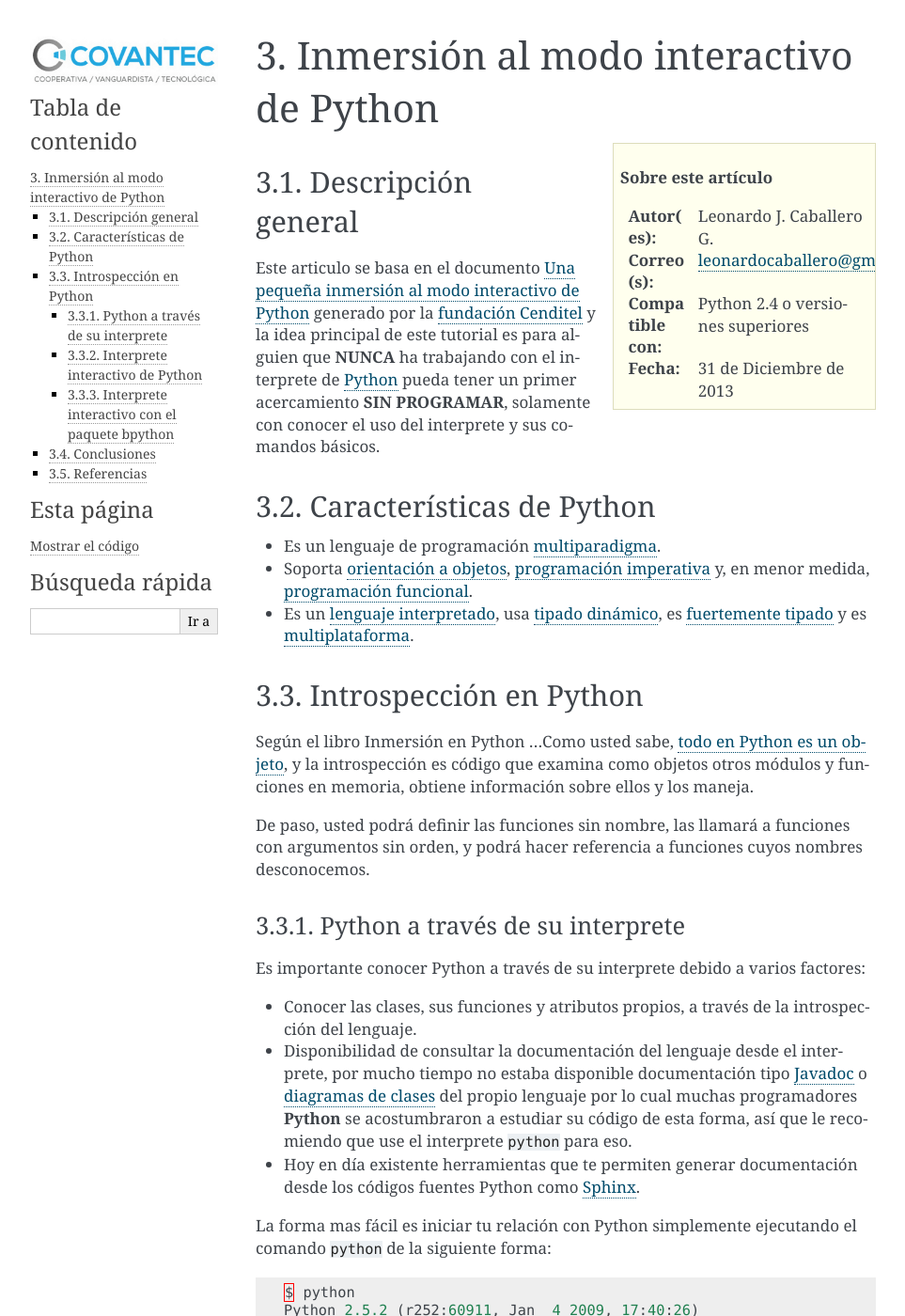
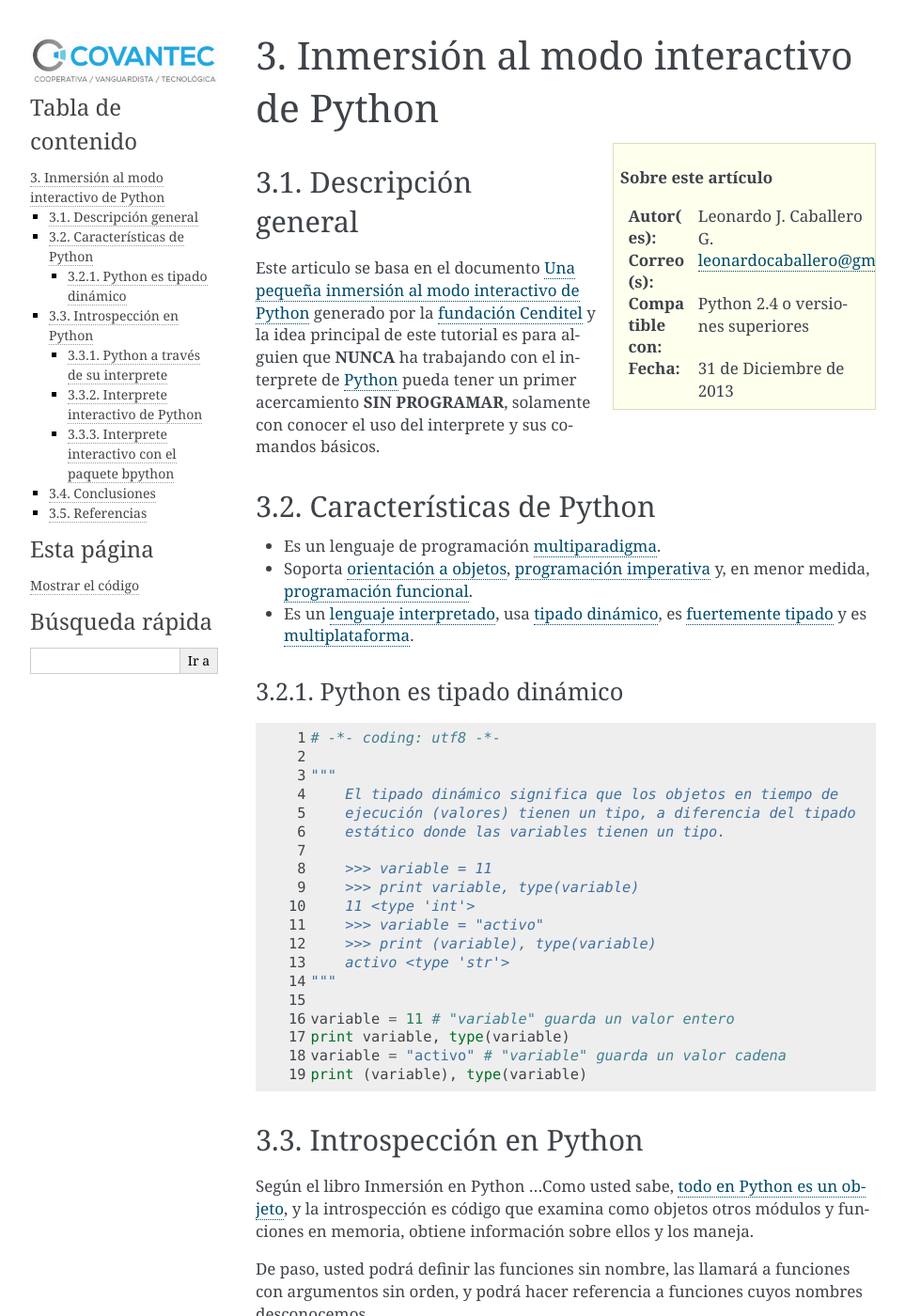
Before and after one commit to macagua/entrenamiento.python_basico, a Sphinx documentation site: the page built from manual-de-curso/source/leccion2/index.rst, in a window 1280 px wide and 1400 px high. Shown: the whole window at 94% size, without its empty margins (148-1111 px from the left). Built offline with Sphinx 7.4.7, drawn with Linux system fonts in a browser that asks for light colours.

Commit message:
Agregado ejemplo de tipado dinamico

```diff
--- a/manual-de-curso/source/leccion2/index.rst
+++ b/manual-de-curso/source/leccion2/index.rst
@@ -32,6 +32,18 @@
 
 -   Es un `lenguaje interpretado`_, usa `tipado dinámico`_, es
     `fuertemente tipado`_ y es `multiplataforma`_.
+
+
+.. _python_tipado_dinamico:
+
+Python es tipado dinámico
+.........................
+
+.. literalinclude:: tipado_dinamico.py
+    :linenos:
+    :language: python
+    :lines: 1-19
+
 
 .. _python_introspeccion:
 
--- /dev/null
+++ b/manual-de-curso/source/leccion2/tipado_dinamico.py
@@ -0,0 +1,19 @@
+# -*- coding: utf8 -*-
+
+"""
+    El tipado dinámico significa que los objetos en tiempo de
+    ejecución (valores) tienen un tipo, a diferencia del tipado
+    estático donde las variables tienen un tipo.
+
+    >>> variable = 11
+    >>> print variable, type(variable)
+    11 <type 'int'>
+    >>> variable = "activo"
+    >>> print (variable), type(variable)
+    activo <type 'str'>
+"""
+
+variable = 11 # "variable" guarda un valor entero
+print variable, type(variable)
+variable = "activo" # "variable" guarda un valor cadena
+print (variable), type(variable)
```
